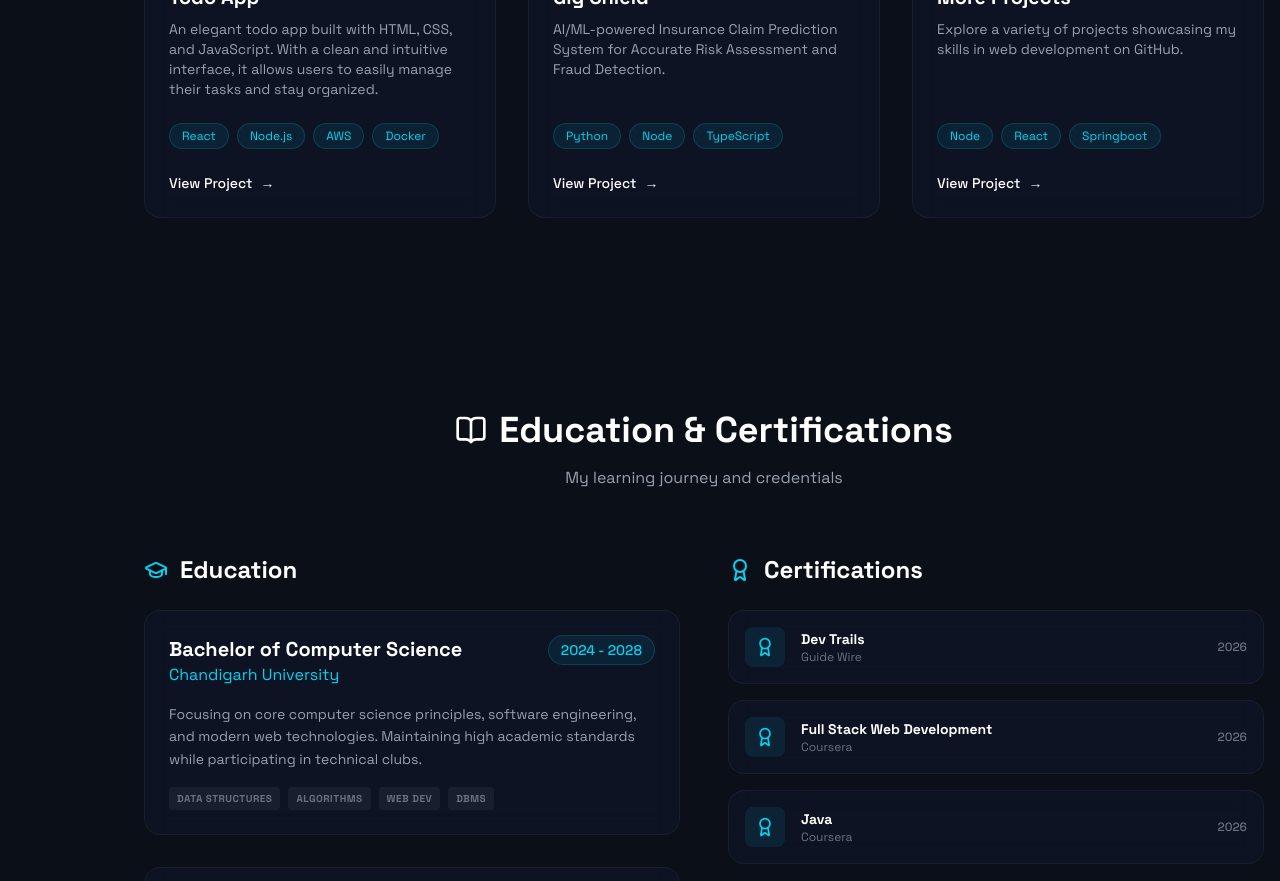
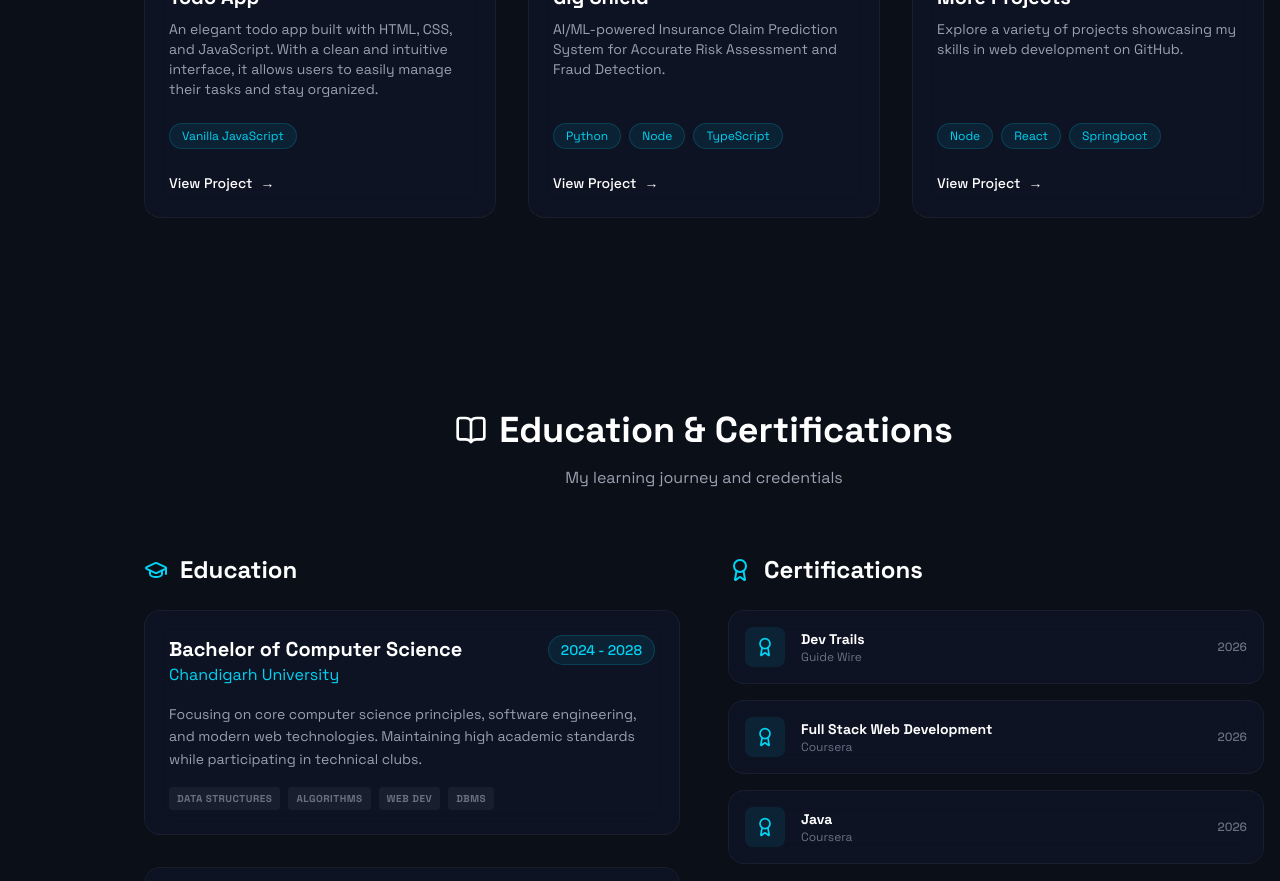
Before and after one commit to abdulfaizaan/portfolio, a React (Vite) app: page / in a window 1280 px wide. Shown: the part 2080-2961 px from the top of the page. Built offline with nearby package versions, Linux system fonts and the light colour scheme.

Commit message:
Update Portfolio.jsx

```diff
--- a/src/components/sections/Portfolio.jsx
+++ b/src/components/sections/Portfolio.jsx
@@ -5,22 +5,22 @@ export const Portfolio = () => {
     {
       title: "Todo App",
       description: "An elegant todo app built with HTML, CSS, and JavaScript. With a clean and intuitive interface, it allows users to easily manage their tasks and stay organized.",
-      tech: ["React", "Node.js", "AWS", "Docker"],
-      link: "#",
+      tech: ["Vanilla JavaScript"],
+      link: "https://elegant-todolist.netlify.app/",
       image: "https://images.unsplash.com/photo-1484480974693-6ca0a78fb36b?q=80&w=2072&auto=format&fit=crop"
     },
     {
       title: "Gig Shield",
       description: "AI/ML-powered Insurance Claim Prediction System for Accurate Risk Assessment and Fraud Detection.",
       tech: ["Python", "Node", "TypeScript"],
-      link: "#",
+      link: "https://guide-wire-dev-trail.vercel.app",
       image: "https://images.unsplash.com/photo-1551288049-bebda4e38f71?q=80&w=2070&auto=format&fit=crop"
     },
     {
       title: "More Projects",
       description: "Explore a variety of projects showcasing my skills in web development on GitHub.",
       tech: ["Node", "React", "Springboot"],
-      link: "#",
+      link: "https://github.com/abdulfaizaan",
       image: "https://images.unsplash.com/photo-1555066931-4365d14bab8c?q=80&w=2070&auto=format&fit=crop"
     }
   ];
```
